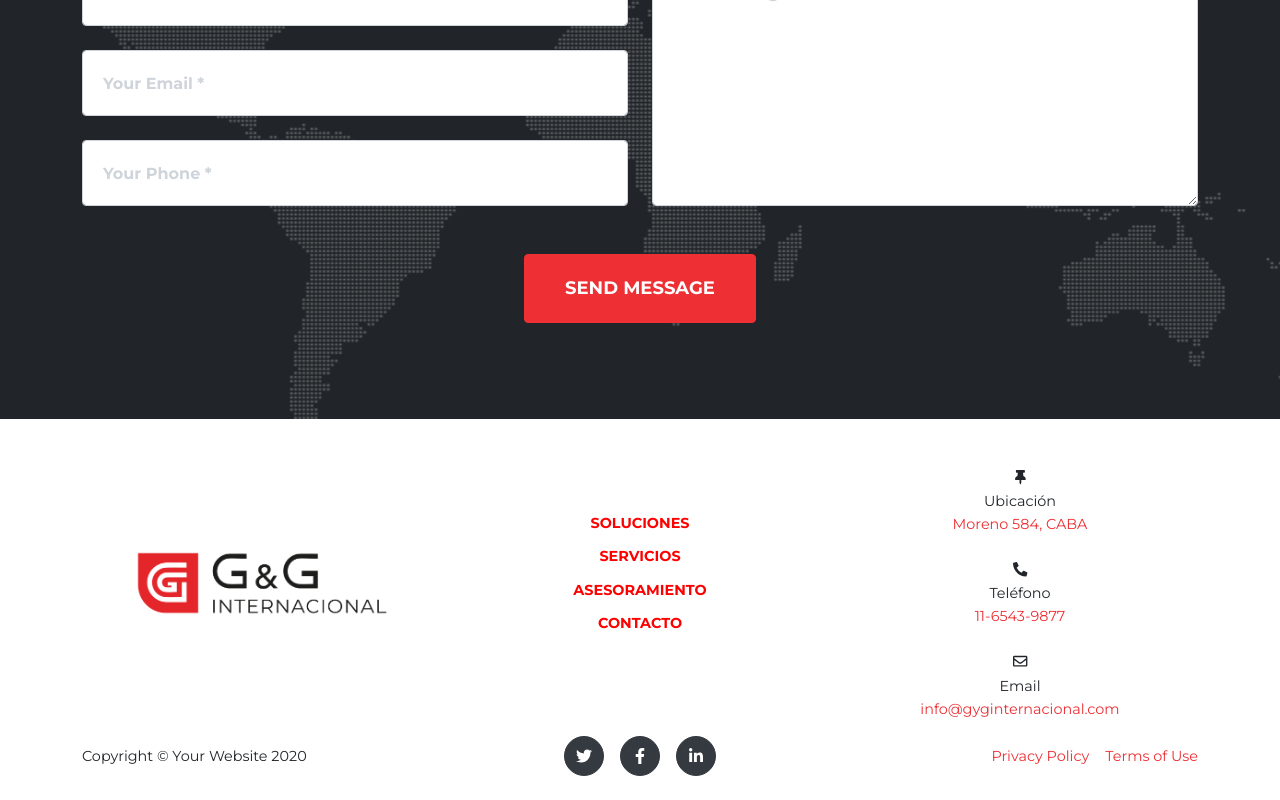
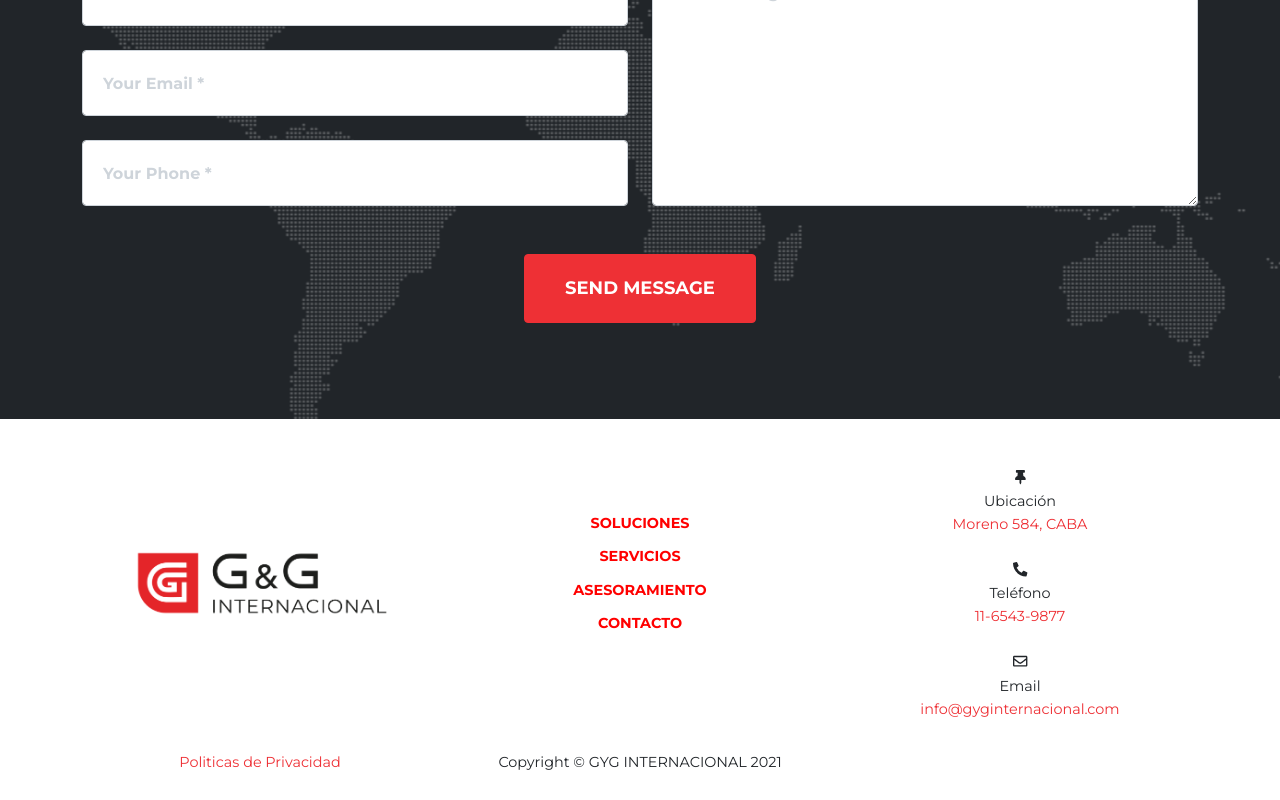
Before and after one commit to guidomperosino/gyg_comex, a Vue app: page / in a window 1280 px wide. Shown: the part 3948-4748 px from the top of the page. Built offline with nearby package versions, Linux system fonts and the light colour scheme; a web font is replaced by a local one.

Commit message:
Probando contact form

```diff
--- a/src/components/ContactForm.vue
+++ b/src/components/ContactForm.vue
@@ -7,7 +7,7 @@
           Lorem ipsum dolor sit amet consectetur.
         </h3>
       </div>
-      <form id="contactForm" name="sentMessage" novalidate="novalidate">
+      <form id="contactForm" name="sentMessage" novalidate="novalidate" netlify>
         <div class="row align-items-stretch mb-5">
           <div class="col-md-6">
             <div class="form-group">
--- a/src/components/Footer.vue
+++ b/src/components/Footer.vue
@@ -38,23 +38,15 @@
           </div>
         </div>
       </div>
-      <div class="row align-items-center">
-        <div class="col-lg-4 text-lg-left">Copyright © Your Website 2020</div>
-        <div class="col-lg-4 my-3 my-lg-0">
-          <a class="btn btn-dark btn-social mx-2" href="#!"
-            ><i class="fab fa-twitter"></i
-          ></a>
-          <a class="btn btn-dark btn-social mx-2" href="#!"
-            ><i class="fab fa-facebook-f"></i
-          ></a>
-          <a class="btn btn-dark btn-social mx-2" href="#!"
-            ><i class="fab fa-linkedin-in"></i
-          ></a>
+      <div class="row align-items-center pt-3">
+        <div class="col-lg-4 text-lg-center">
+          <a class="" href="#!">{{ $t("footerItems.pp") }}</a>
         </div>
-        <div class="col-lg-4 text-lg-right">
-          <a class="mr-3" href="#!">Privacy Policy</a>
-          <a href="#!">Terms of Use</a>
+
+        <div class="col-lg-4 text-lg-center">
+          Copyright © {{ $t("footerItems.copyright") }}
         </div>
+        <div class="col-lg-4 my-3 my-lg-0"></div>
       </div>
     </div>
   </footer>
```
Also changed, not shown: src/plugins/i18n.js, 1 other file (tests, documents, lock files or other folders).
